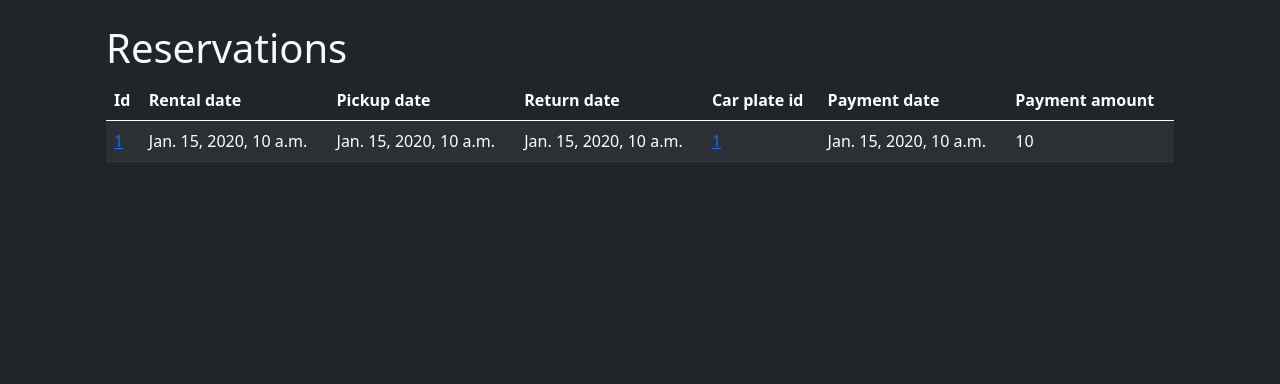
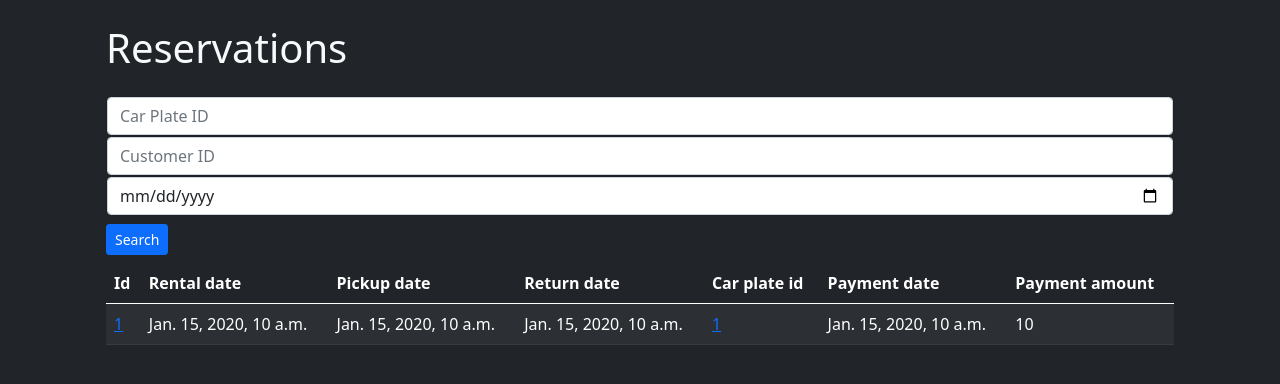
Before and after one commit to Youssef1313/Car-Rental-System, a Django app: page /reservations/ in a window 1280 px wide. Shown: the part 56-440 px from the top of the page. Run offline with Django 4.2, Linux system fonts and the light colour scheme; a user stored in the database is signed in; tables that the repository leaves empty hold one stand-in row (values such as "Sample post").

Commit message:
Search Reserved (#49)
* Search_Reserved

* Search_Reserved

* Search

```diff
--- a/project/company/views/reservation_views.py
+++ b/project/company/views/reservation_views.py
@@ -1,4 +1,4 @@
-from datetime import datetime
+from datetime import datetime, timedelta
 from django.contrib import messages
 from django.db import transaction
 from django.db.models import Q
@@ -7,33 +7,39 @@ from django.shortcuts import redirect, render
 from ..models import Reservation, CarStatusConstants, Car, Payment
 
 
-# TODO: This view is not yet used..
-def reservation_admin(request):
-    if 'reservation_search' in request.GET:
-        val = request.GET['reservation_search']
-
-        ## TODO Add Customer Id or Customer Name
-        mult_search = Q(Q(id__icontains=val)|
-                         Q(rental_date__icontains=val)|
-                         Q(pickup_date__icontains=val)|
-                         Q(return_date__icontains=val)|
-                         Q(car__plate_id__icontains=val)|
-                         Q(payment__id__icontains=val))
-
-        reservations = Reservation.objects.filter(mult_search)
-    else:
-        reservations = Reservation.objects.all()
-    return render(request, "reservations/reservation_admin.html", {"reservations": reservations, "title": "Reservations"})
-
 
 def reservations(request):
     if not request.user.is_authenticated:
         return redirect("login")
+
     if request.user.is_superuser:
-        reservations = Reservation.objects.all()
+        if 'search_rental_date' in request.GET:
+            search_plate_id = request.GET['search_plate_id']
+            search_customer_id = request.GET['search_customer_id']
+            search_rental_date = request.GET['search_rental_date']
+            mult_search = Q(Q(customer__id__icontains=search_customer_id)&
+                             Q(car__plate_id__icontains=search_plate_id))
+            if search_rental_date != '':
+                mult_search = mult_search & Q(rental_date__lt=datetime.fromisoformat(search_rental_date) + timedelta(days=1))
+
+            reservations = Reservation.objects.filter(mult_search)
+        else:
+            reservations = Reservation.objects.all()
+
     else:
-        reservations = request.user.reservations.all()
+        if 'search_rental_date' in request.GET:
+            search_plate_id = request.GET['search_plate_id']
+            search_rental_date = request.GET['search_rental_date']
+            mult_search = Q(car__plate_id__icontains=search_plate_id)
+            if search_rental_date != '':
+                mult_search = mult_search & Q(rental_date__lt=datetime.fromisoformat(search_rental_date) + timedelta(days=1))
+
+            reservations = request.user.reservations.filter(mult_search)
+        else:
+            reservations = request.user.reservations.all()
+
     return render(request, "reservations/reservations.html", {"reservations": reservations, "title": "Reservations"})
+
 
 
 def reserve_car(request):
--- a/project/templates/reservations/reservations.html
+++ b/project/templates/reservations/reservations.html
@@ -2,6 +2,26 @@
 {% block content %}
 <table class="table table-dark table-striped">
     <h1>Reservations</h1>
+
+    <div>
+        <form class="form-inline md-form mr-auto mb-4">
+            <div class="card bg-dark text-white">
+                <input class="form-control mr-sm-2" type="search" placeholder="Car Plate ID" aria-label="Search"
+                    name="search_plate_id">
+            </div>
+            {% if request.user.is_superuser %}
+            <div class="card bg-dark text-white">
+                <input class="form-control mr-sm-2" type="search" placeholder="Customer ID" aria-label="Search"
+                    name="search_customer_id">
+            </div>
+            {% endif %}
+            <div class="card bg-dark text-white">
+                <input class="form-control mr-sm-2" type="date" placeholder="Search Rental Date" aria-label="Search"
+                    name="search_rental_date">
+            </div>
+            <button class="btn btn-primary blue-gradient  btn-rounded btn-sm my-2" type="submit">Search</button>
+        </form>
+    </div>
     <thead>
         <tr>
             <th scope="col">Id</th>
@@ -23,7 +43,8 @@
             {% if reservation.car is None %}
             <td>None</td>
             {% else %}
-                    <td><a href="{% url 'car_details' plate_id=reservation.car.plate_id %}">{{ reservation.car.plate_id }}</a></td>
+            <td><a href="{% url 'car_details' plate_id=reservation.car.plate_id %}">{{ reservation.car.plate_id }}</a>
+            </td>
             {% endif %}
             {% if reservation.payment is None %}
             <td>None</td>
@@ -36,4 +57,4 @@
         {% endfor %}
     </tbody>
 </table>
-{% endblock  %}
+{% endblock %}
```
Lines whose indentation alone changed are shown as unchanged.
